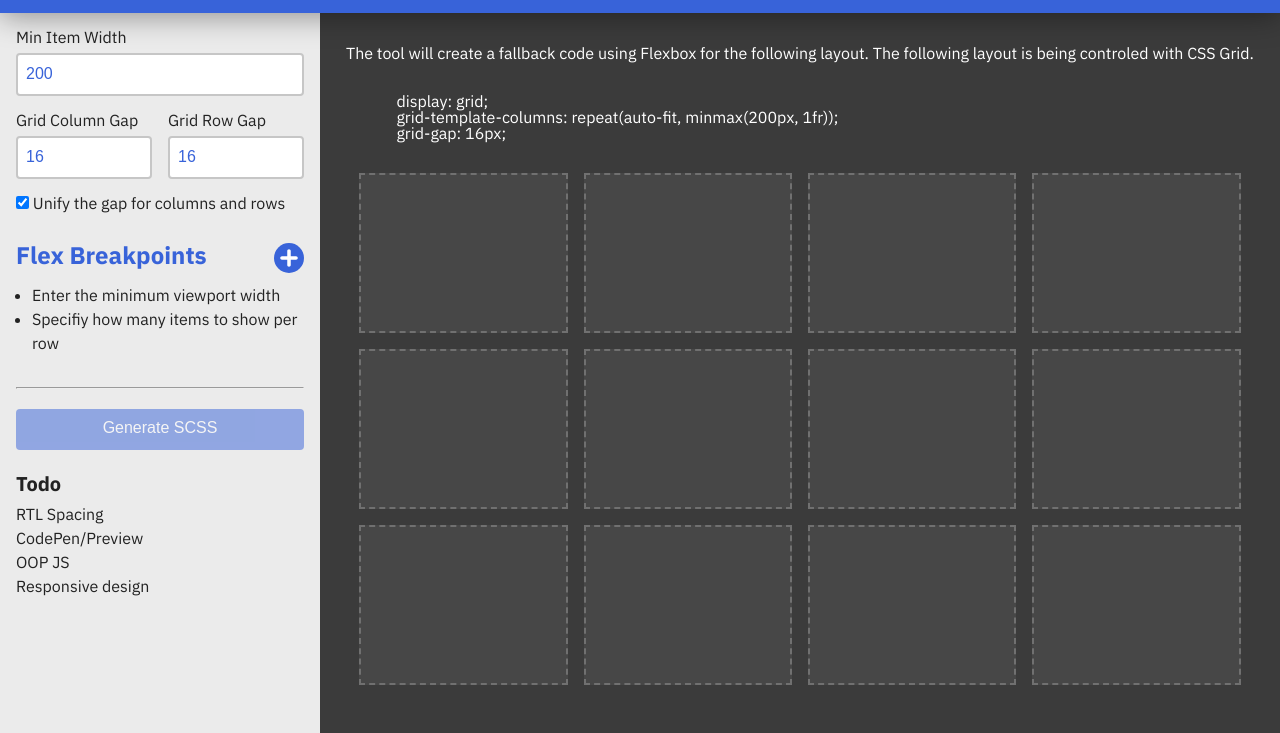
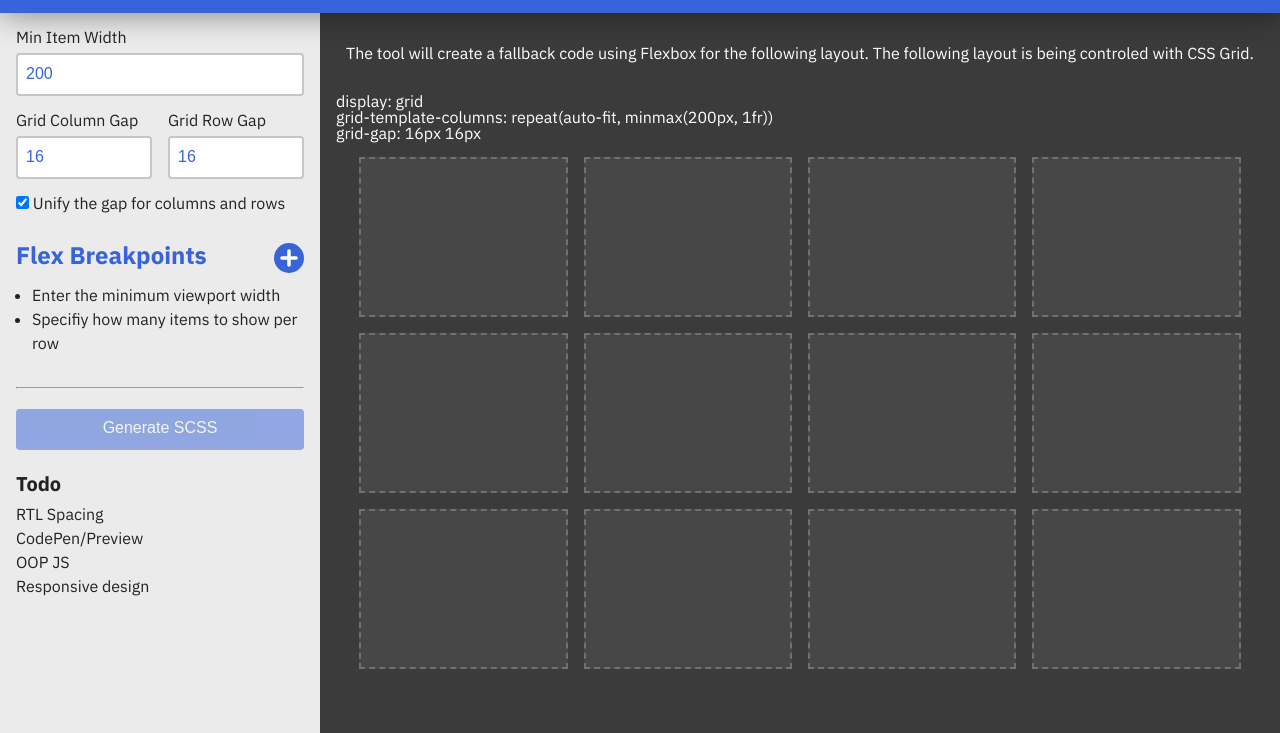
Before and after one commit to shadeed/grid-to-flex, a plain HTML site: page index.html in a window 1280 px wide. Shown: the part 67-800 px from the top of the page. Drawn offline with Linux system fonts and the light colour scheme.

Commit message:
Link the pre code to the side editor

```diff
--- a/index.html
+++ b/index.html
@@ -83,7 +83,7 @@
         </aside>
         <main class="c-main">
             <p style="text-align: center; margin: 1rem auto 2rem;">The tool will create a fallback code using Flexbox for the following layout. The following layout is being controled with CSS Grid.</p>
-            <pre>
+            <pre id="gridCodePreview">
                 display: grid;
                 grid-template-columns: repeat(auto-fit, minmax(200px, 1fr));
                 grid-gap: 16px;
--- a/js/app.js
+++ b/js/app.js
@@ -182,6 +182,12 @@ function generateGridItems() {
         gridColGap.value = gridColGapValue;
         gridRowGap.value = gridRowGapValue;
     }
+
+    var prevCode = "display: grid \n" + "grid-template-columns: "+
+    `repeat(auto-fit, minmax(${minColWidth}px, 1fr))` + "\n" + `grid-gap: ${gridRowGapValue}px ${gridColGapValue}px`;
+
+    document.querySelector('#gridCodePreview').innerHTML = prevCode;
+
     gridWrapper.style.gridTemplateColumns = `repeat(auto-fit, minmax(${minColWidth}px, 1fr))`;
     gridWrapper.style.gridColumnGap = `${gridColGapValue}px`;
     gridWrapper.style.gridRowGap = `${gridRowGapValue}px`;
```
